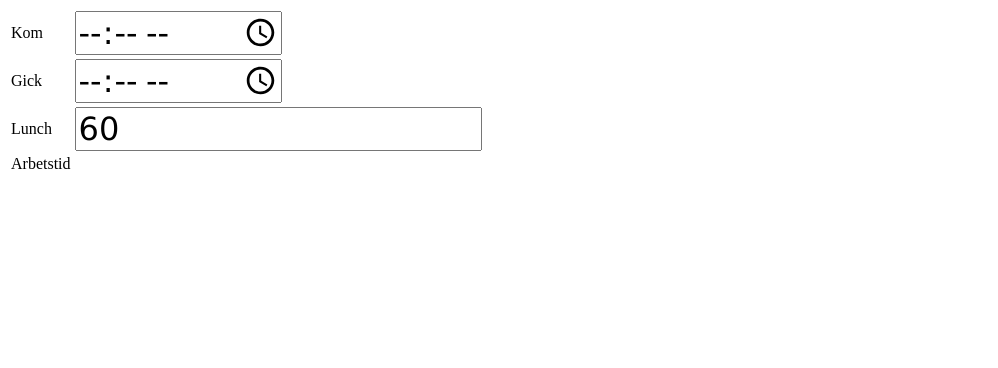
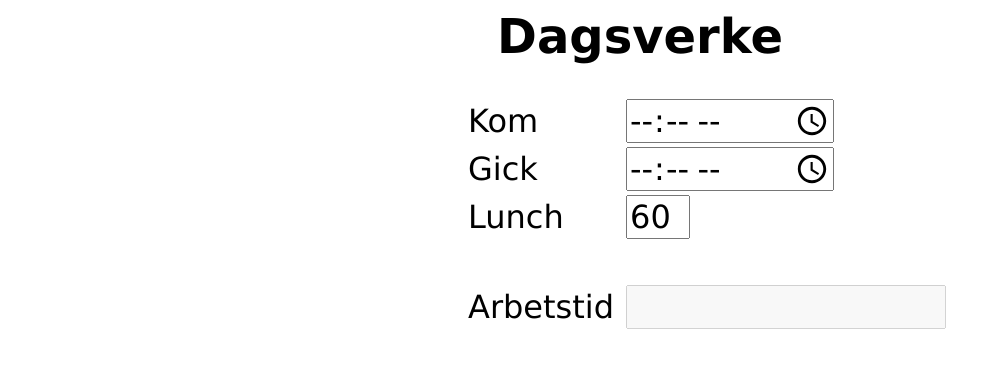
Before and after one commit to oskar/dagsverke, a plain HTML site: page index.html in a window 1280 px wide. Shown: the whole page, without its empty margins (0-998 px from the left). Drawn offline with nearby package versions, Linux system fonts and the light colour scheme.

Commit message:
Added some CSS and header

```diff
--- a/index.html
+++ b/index.html
@@ -1,30 +1,44 @@
 <html>
 <head>
 <style>
-input, #work_time { font-size: 2em; font-family: Verdana; }
+h1, p, input, #work_time { font-size: 2em; font-family: Verdana; }
+#lunch { width: 2em; }
+#work_time { width: 10em; }
+#content { width: 350px; margin-left: auto; margin-right: auto; }
+h1 { font-size: 3em; text-align: center; }
 </style>
 <script src="http://code.jquery.com/jquery-1.9.1.min.js"></script>
 <title>Dagsverke</title>
 </head>
 <body>
+<div id="content">
+  <h1>Dagsverke</h1>
   <table>
     <tr>
-    <td>Kom</td>
+      <td><p>Kom</p></td>
+      <td class="middle-column">&nbsp;</td>
       <td><input type="time" id="start_time" /></td>
     </tr>
     <tr>
-    <td>Gick</td>
+      <td><p>Gick</p></td>
+      <td class="middle-column">&nbsp;</td>
       <td><input type="time" id="end_time" /></td>
     </tr>
     <tr>
-    <td>Lunch</td>
+      <td><p>Lunch</p></td>
+      <td class="middle-column">&nbsp;</td>
       <td><input type="text" id="lunch" value="60"/></td>
     </tr>
     <tr>
-    <td>Arbetstid</td>
-    <td><div id="work_time"></div></td>
+      <td colspan="3"><p>&nbsp;</p></td>
+    </tr>
+    <tr>
+      <td><p>Arbetstid</p></td>
+      <td class="middle-column">&nbsp;</td>
+      <td><input type="text" disabled id="work_time"></div></td>
     </tr>
   </table>
+</div>
 
 <script>
 function parse() {
@@ -44,7 +58,7 @@ function parse() {
   var workHours = Math.floor(workInMinutes / 60);
   var workMinutes = workInMinutes % 60;
 
-  $('#work_time').text(workHours + 'h ' + workMinutes + 'min (' + workTime + ')');
+  $('#work_time').val(workHours + 'h ' + workMinutes + 'min (' + workTime + ')');
 }
 
 function toMinutes(str) {
```
Lines whose indentation alone changed are shown as unchanged.
